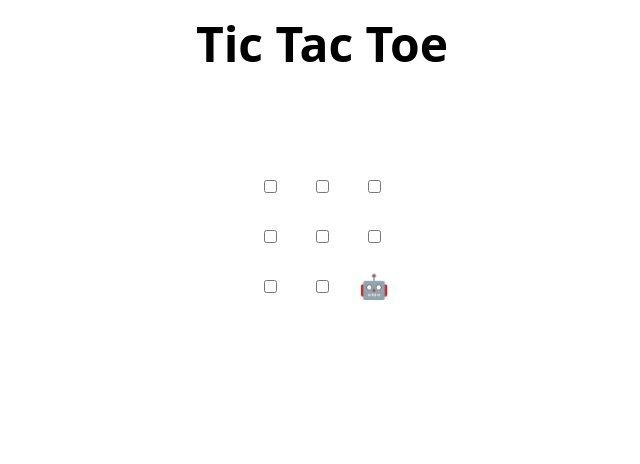
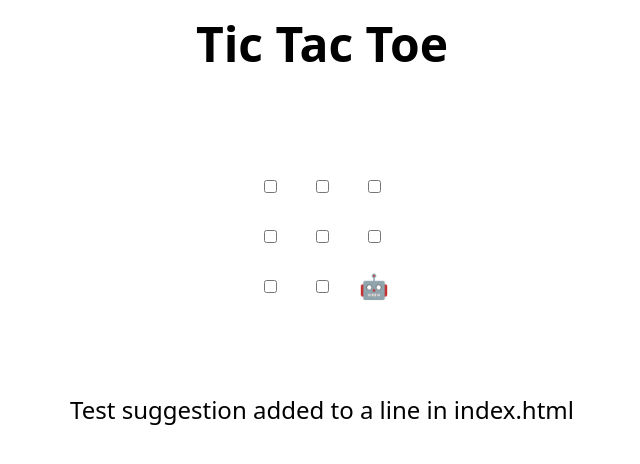
Before and after one commit to akshatha-n/skills-review-pull-requests, a plain HTML site: page index.html in a window 1280 px wide. Shown: the whole page, without its empty margins (318-958 px from the left). Drawn offline with Linux system fonts and the light colour scheme.

Commit message:
Update index.html

```diff
--- a/index.html
+++ b/index.html
@@ -48,7 +48,7 @@
 </table>
 
 <h2 hidden>Game over, refresh to play again 🧑‍💻 🤖!</h2>
-
+Test suggestion added to a line in index.html
 <script>
   // Initialization
   const boxes = Array.from(document.querySelectorAll("td"));
```
